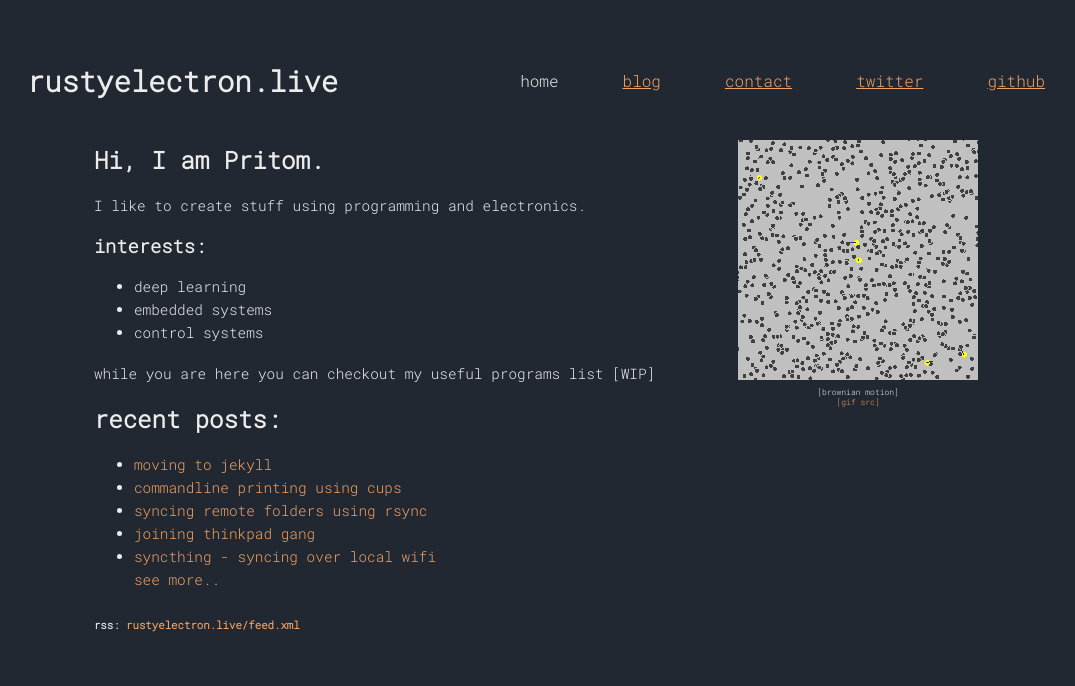
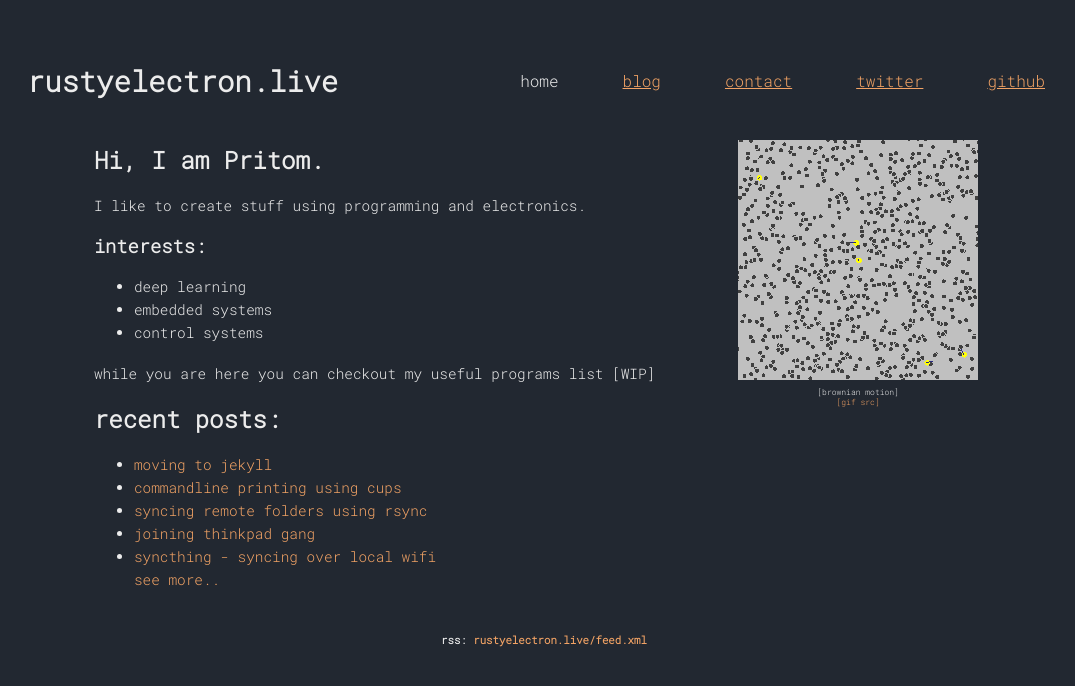
Before and after one commit to rusty-electron/rusty-electron.github.io, a Jekyll site: the page built from index.md, in a window 1280 px wide. Shown: the top 686 px of the page, without its empty margins (96-1171 px from the left). Built offline with Jekyll 4.4.1, drawn with Linux system fonts in a browser that asks for light colours.

Commit message:
rss center

```diff
--- a/_layouts/default.html
+++ b/_layouts/default.html
@@ -19,6 +19,7 @@
         {% include rcol.html %}
       </div>
     </div>
+    <h6 class="right">rss: <span class="yellow">rustyelectron.live/feed.xml</span></h6>
     {% else %}
     {{ content }}
     {% endif %}
--- a/index.md
+++ b/index.md
@@ -21,5 +21,3 @@ while you are here you can checkout my useful programs list [WIP]
 {% endfor %}
 <a class="noline" href="/blog">see more..</a>
 </ul>
-
-<h6>rss: <span class="yellow">rustyelectron.live/feed.xml</span></h6>
```
